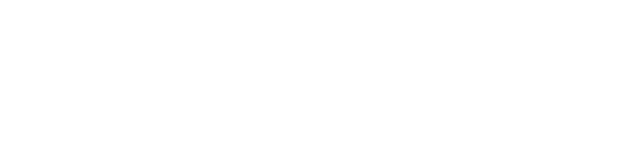
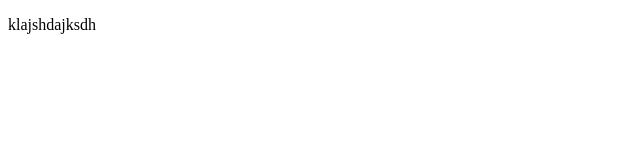
Before and after one commit to Mvp070/SkilBox_Pr1, a plain HTML site: page index.html in a window 1280 px wide. Shown: the whole page, without its empty margins (0-640 px from the left). Drawn offline with Linux system fonts and the light colour scheme.

Commit message:
div bloc and text

```diff
--- a/index.html
+++ b/index.html
@@ -8,6 +8,9 @@
     <link rel="stylesheet" href="">
 </head>
 <body>
+    <div>
+        <p>klajshdajksdh</p>
+    </div>
 
 </body>
 </html>
```
